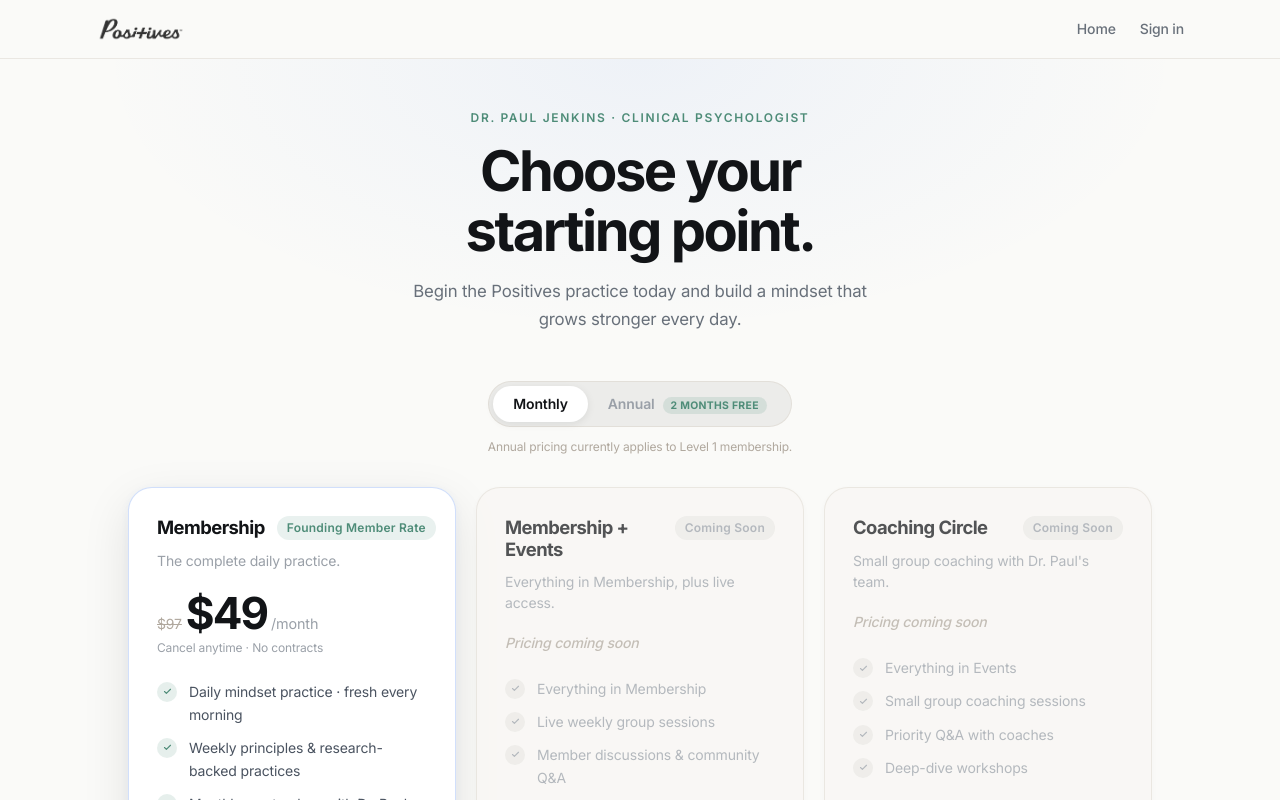
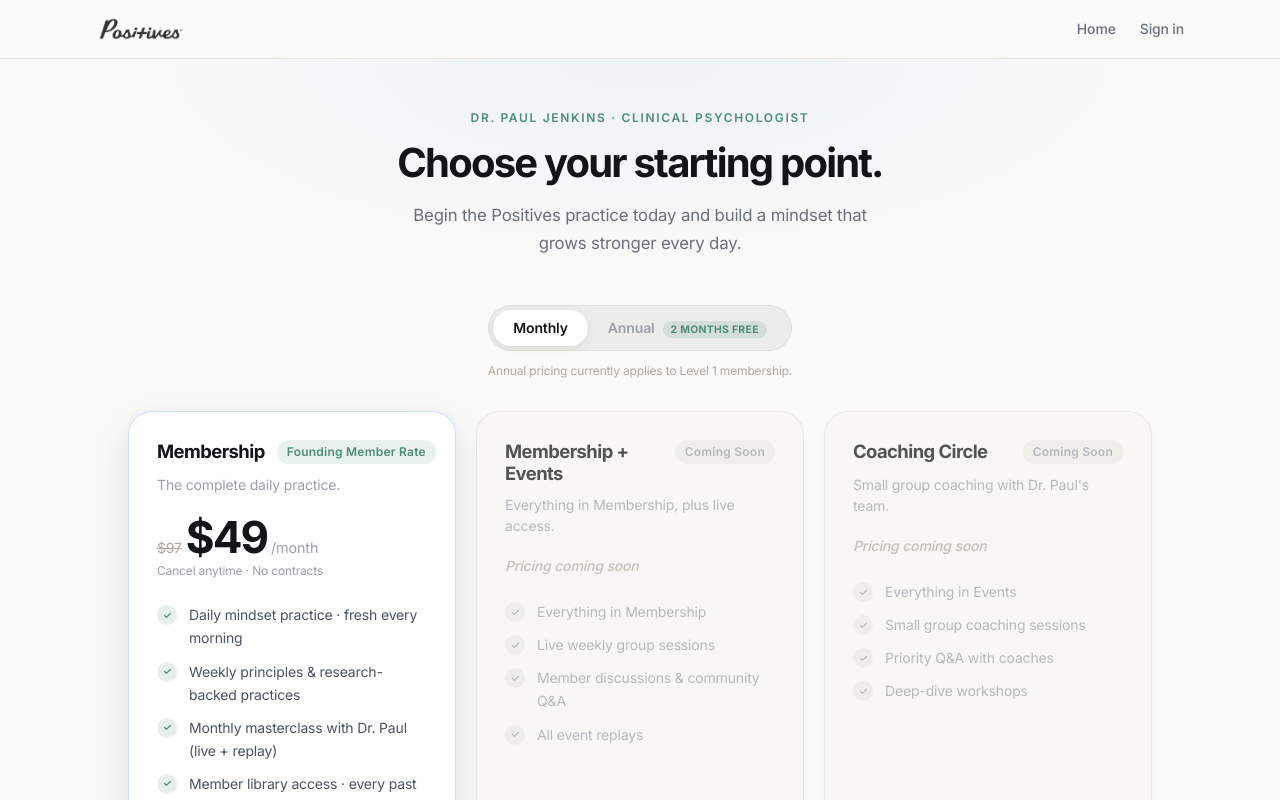
Before and after one commit to rbradshaw9/positives-membership, a Next.js app: page /join in a window 1280 px wide. Shown: the top 800 px of the page. Built offline with nearby package versions, Linux system fonts and the light colour scheme; no server answers.

Commit message:
fix: force 'Choose your starting point.' onto one line
- Remove textWrap:balance (was redistributing lines, fighting the intent)
- Apply whiteSpace:nowrap to the full h1
- Scale font to clamp(1.75rem, 3.5vw, 2.5rem) so phrase fits in
  max-w-2xl container at all viewport widths without overflow

```diff
--- a/app/join/page.tsx
+++ b/app/join/page.tsx
@@ -173,15 +173,14 @@
           <h1
             className="font-heading font-bold mb-4"
             style={{
-              fontSize: "clamp(2.2rem, 4.5vw, 3.5rem)",
+              fontSize: "clamp(1.75rem, 3.5vw, 2.5rem)",
               letterSpacing: "-0.045em",
               lineHeight: "1.06",
               color: "#121417",
-              textWrap: "balance",
-            } as React.CSSProperties}
+              whiteSpace: "nowrap",
+            }}
           >
-            Choose your{" "}
-            <span style={{ whiteSpace: "nowrap" }}>starting point.</span>
+            Choose your starting point.
           </h1>
           <p
             className="mb-4 mx-auto"
```
